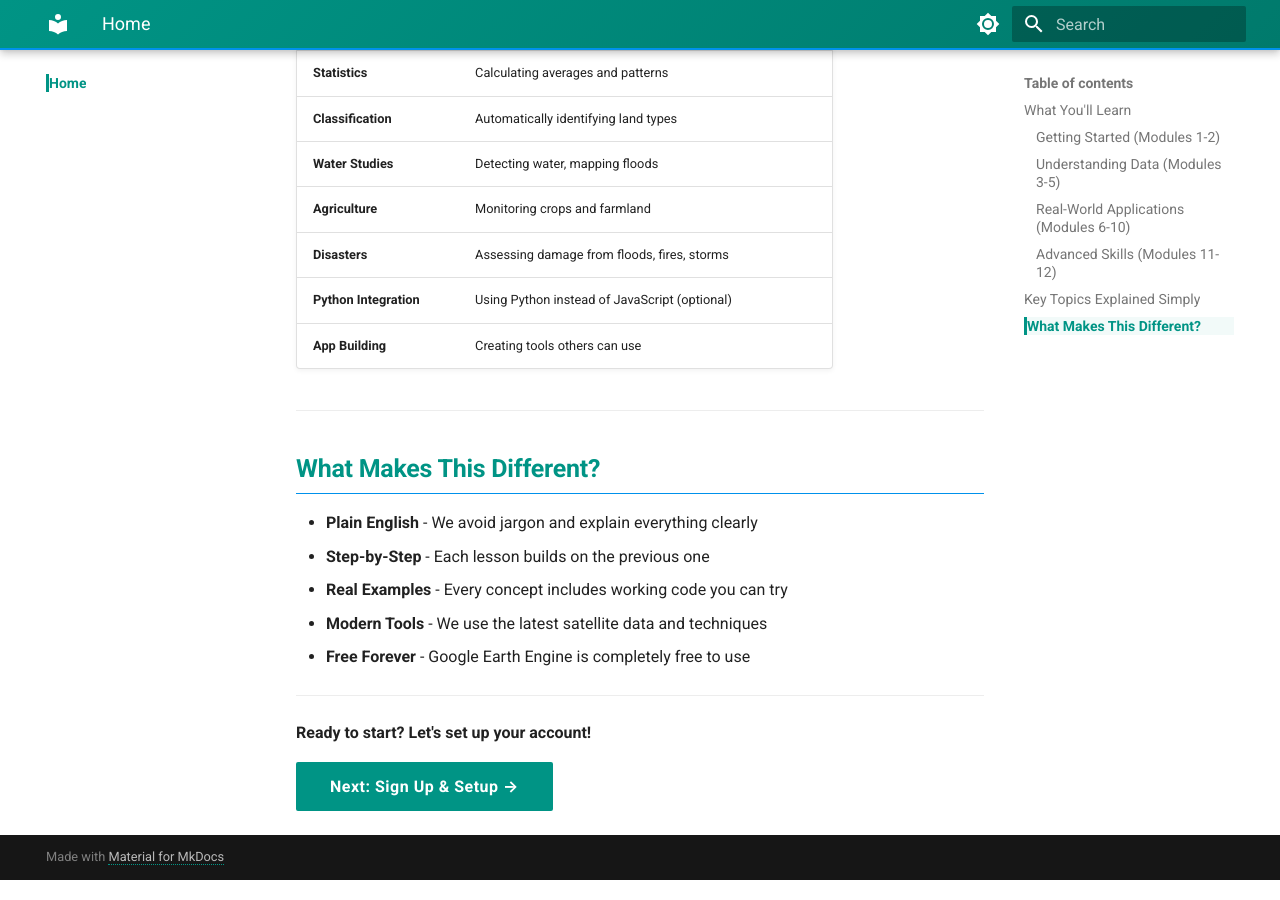
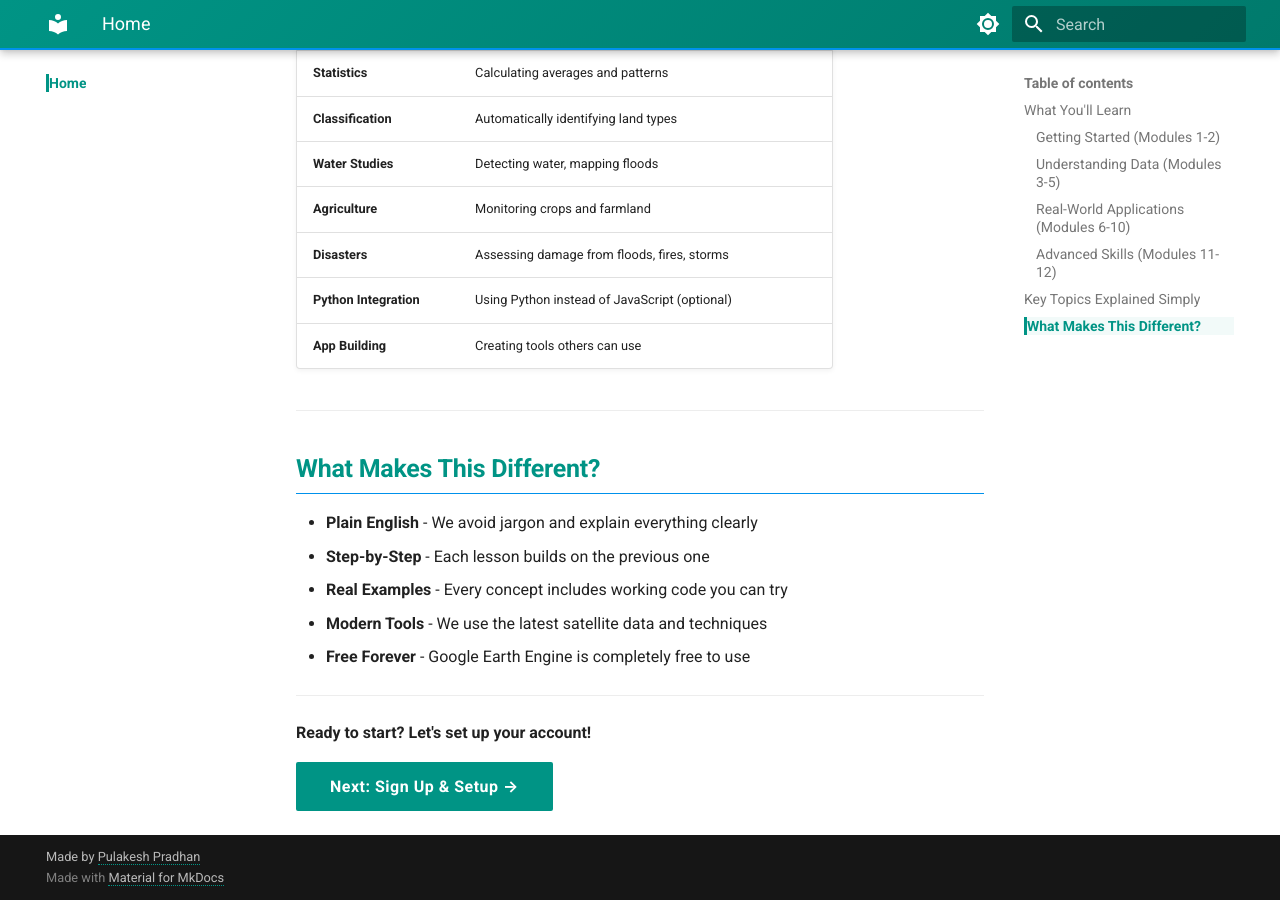
Before and after one commit to pulakeshpradhan/earthengine, an MkDocs documentation site: the page built from docs/index.md, in a window 1280 px wide and 900 px high, scrolled down 2655 px. Built offline with MkDocs 1.6.1 and Material for MkDocs 9.7.7, drawn with Linux system fonts in a browser that asks for light colours.

Commit message:
docs: update author name and add copyright footer

```diff
--- a/mkdocs.yml
+++ b/mkdocs.yml
@@ -1,7 +1,8 @@
 site_name: Google Earth Engine - A Beginner's Guide
 site_url: https://pulakeshpradhan.github.io/earthengine/
-site_author: Pulak
+site_author: Pulakesh Pradhan
 site_description: Learn Google Earth Engine from scratch - A simple, clear guide to satellite imagery and geospatial analysis for everyone.
+copyright: Made by <a href="https://pulakeshpradhan.github.io/" target="_blank">Pulakesh Pradhan</a>
 
 extra_css:
   - stylesheets/extra.css
```
